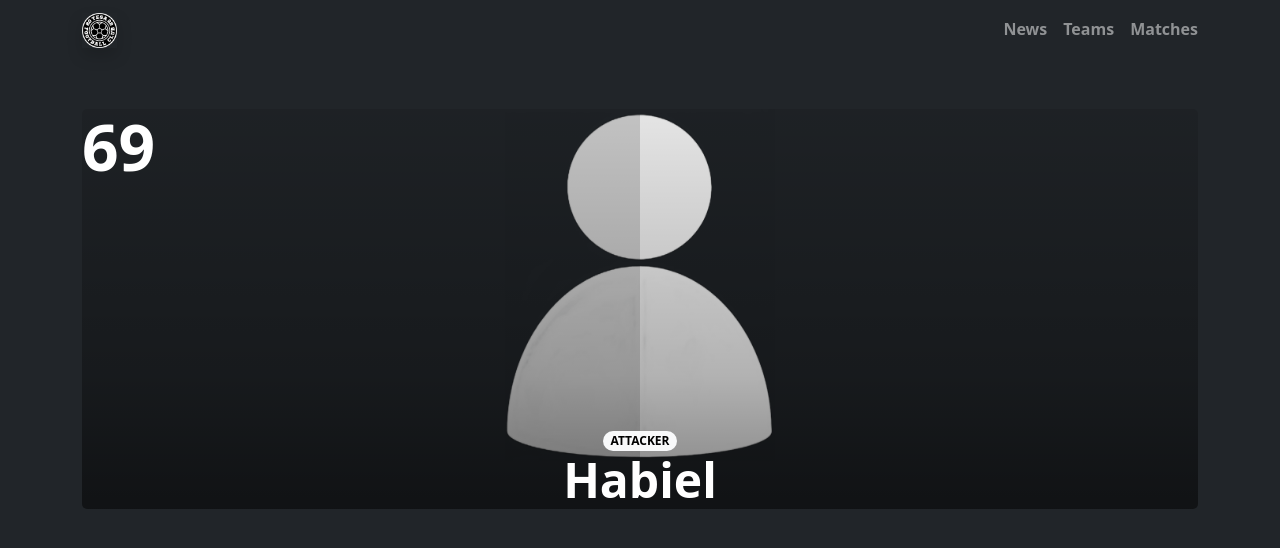
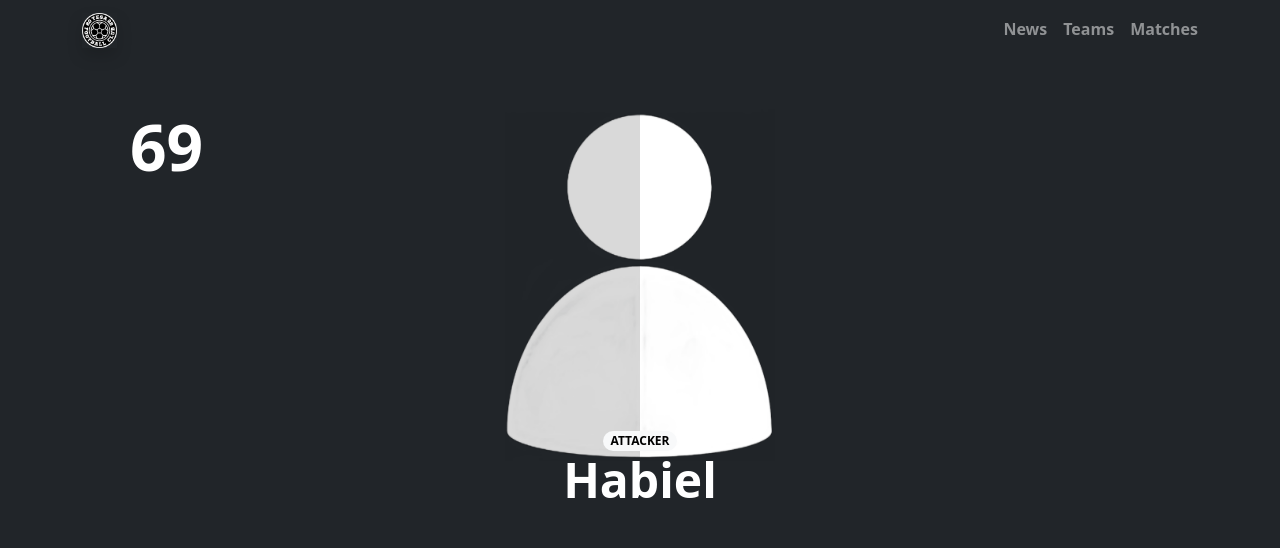
Before and after one commit to tesafc/tesafc.github.io, a Jekyll site: the page built from _players/4-number-69.md, in a window 1280 px wide. Shown: the top 548 px of the page. Built offline with Jekyll 4.4.1, drawn with Linux system fonts in a browser that asks for light colours; nearby versions of some CDN libraries.

Commit message:
Update player.html

```diff
--- a/_layouts/player.html
+++ b/_layouts/player.html
@@ -6,12 +6,12 @@
   <div class="container">
     <div class="card text-bg-dark rounded-0 border-0">
       <img src="{{ page.profile-picture | relative_url }}" alt="" class="card-img pb-5" style="object-fit: contain; max-height: 25rem;">
-      <div class="card-img-overlay bg-gradient-bottom d-flex flex-column justify-content-between p-0">
+      <div class="card-img-overlay d-flex flex-column justify-content-between p-0">
         <div>
-          <h1 class="card-title text-uppercase fw-bolder mb-0" style="font-size: 4rem;">{{ page.jersey-number }}</h1>
+          <h1 class="card-title text-uppercase fw-bolder mb-0 ps-5" style="font-size: 4rem;">{{ page.jersey-number }}</h1>
         </div>
         <div>
-          <p class="card-text text-center mb-0"><span class="badge rounded-pill text-uppercase text-bg-light">{{ page.position }}</span></p>
+          <p class="card-text text-center mb-0"><span class="badge rounded-pill text-uppercase text-bg-light lh-1">{{ page.position }}</span></p>
           <h2 class="card-title text-center text-capitalize fw-bolder mb-0" style="font-size: 3rem;">{{ page.jersey-name }}</h2>
         </div>
       </div>
```
